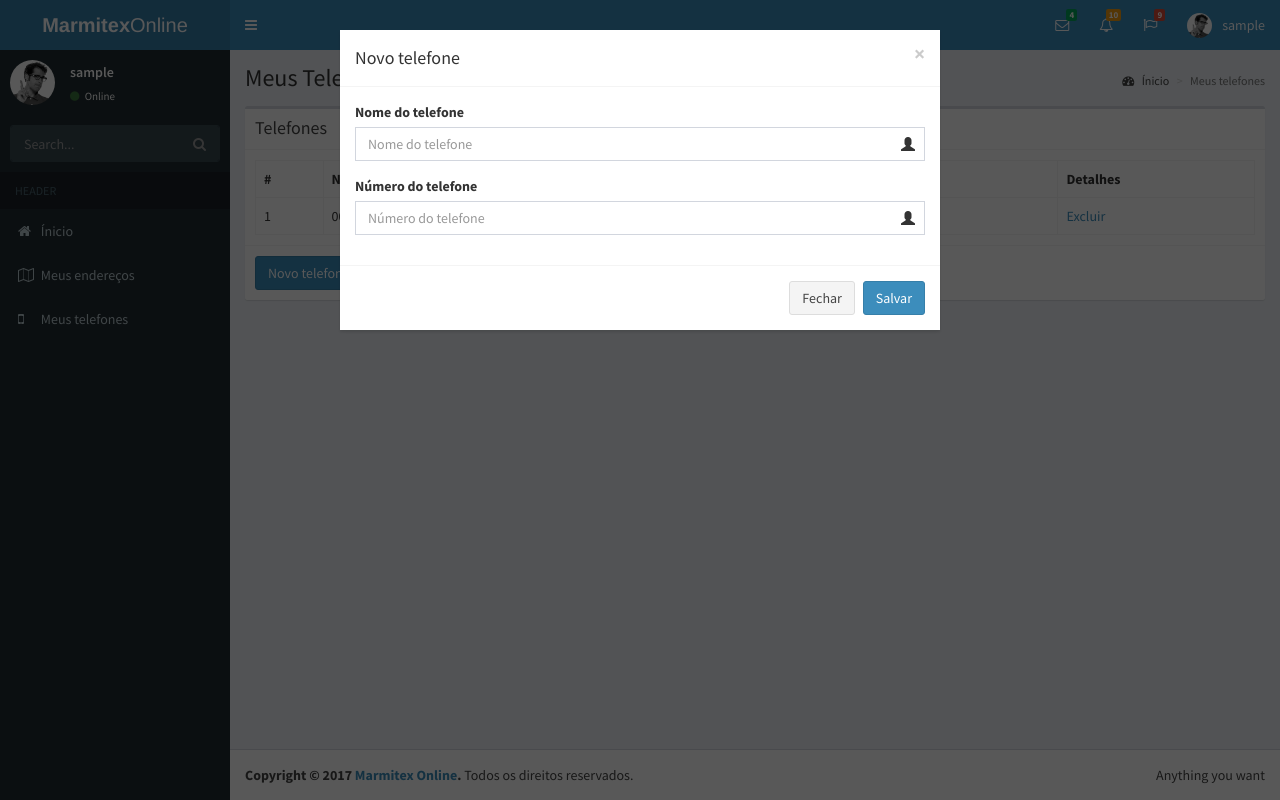
After one commit to doughenri2/japonesys, a PHP site: page /phones.php in a window 1280 px wide, after a click on "Novo telefone". The commit adds this page. Run offline with PHP 8.4, Linux system fonts and the light colour scheme; the visitor is signed in with stand-in values (Sample User, id 1); tables that the repository leaves empty or names only in its code hold one stand-in row (values such as "Sample post"); some libraries are stand-ins or nearby versions.

Commit message:
CRUD telefones

```diff
--- /dev/null
+++ b/sys/js/phonesjs.js
@@ -0,0 +1,63 @@
+$("#btn_save_phone").click(function(){
+  var name_phone = $("#name_phone").val();
+  var phone_number = $("#phone_number").val();
+  if(name_phone == ""){
+      alert("Digite o nome do telefone");
+      $("#name_phone").focus();
+  }else if(phone_number == ""){
+    alert("Digite o número do telefone");
+    $("#phone_number").focus();
+  }else{
+    $.post( "new_phone.php", {
+      name_phone: name_phone,
+      phone_number: phone_number
+     })
+    .done(function( data ) {
+      var obj = jQuery.parseJSON(data);
+      if(obj.status){
+        alert(obj.message);
+        location.reload();
+      }else{
+        alert(obj.message);
+      }
+    });
+  }
+});
+
+
+
+$(".edit_link").click(function(){
+  var c = confirm("Você tem certeza que deseja excluir?");
+  if(c){
+    $.post( "del_phone.php", {
+      id: $(this).attr('id')
+     })
+    .done(function( data ) {
+      var obj = jQuery.parseJSON(data);
+      if(obj.status){
+        alert(obj.message);
+        location.reload();
+      }else{
+        alert(obj.message);
+      }
+    });
+  }
+});
+
+$("#delete_address").click(function(){
+  var c = confirm("Você tem certeza que deseja excluir?");
+  if(c){
+    $.post( "del_addr.php", {
+      id: $("#id_addr").val()
+     })
+    .done(function( data ) {
+      var obj = jQuery.parseJSON(data);
+      if(obj.status){
+        alert(obj.message);
+        location.reload();
+      }else{
+        alert(obj.message);
+      }
+    });
+  }
+});
--- a/sys/layout/layout.php
+++ b/sys/layout/layout.php
@@ -204,6 +204,7 @@ function topmenu(){
           <li><a href="../sys/"><i class="fa fa-home"></i> <span>Ínicio</span></a></li>
 
           <li><a href="addresses.php"><i class="fa fa-map-o"></i> <span>Meus endereços</span></a></li>
+          <li><a href="phones.php"><i class="fa fa-mobile-phone"></i> <span>Meus telefones</span></a></li>
           <!-- <li><a href="#"><i class="fa fa-link"></i> <span>Another Link</span></a></li>
           <li class="treeview">
             <a href="#"><i class="fa fa-link"></i> <span>Multilevel</span>
--- /dev/null
+++ b/sys/phones.php
@@ -0,0 +1,162 @@
+<!DOCTYPE html>
+<!--
+This is a starter template page. Use this page to start your new project from
+scratch. This page gets rid of all links and provides the needed markup only.
+-->
+<html>
+<head>
+  <meta charset="utf-8">
+  <meta http-equiv="X-UA-Compatible" content="IE=edge">
+  <title>Meus endereços</title>
+  <?php
+  require("func/func.php");
+  verifySession();
+  ?>
+  <!-- Tell the browser to be responsive to screen width -->
+  <meta content="width=device-width, initial-scale=1, maximum-scale=1, user-scalable=no" name="viewport">
+  <!-- Bootstrap 3.3.6 -->
+  <link rel="stylesheet" href="../components_sys/bootstrap/css/bootstrap.min.css">
+  <!-- Font Awesome -->
+  <link rel="stylesheet" href="https://cdnjs.cloudflare.com/ajax/libs/font-awesome/4.5.0/css/font-awesome.min.css">
+  <!-- Ionicons -->
+  <link rel="stylesheet" href="https://cdnjs.cloudflare.com/ajax/libs/ionicons/2.0.1/css/ionicons.min.css">
+  <!-- Theme style -->
+  <link rel="stylesheet" href="../components_sys/dist/css/AdminLTE.min.css">
+  <!-- AdminLTE Skins. We have chosen the skin-blue for this starter
+        page. However, you can choose any other skin. Make sure you
+        apply the skin class to the body tag so the changes take effect.
+  -->
+
+  <style>
+    #div_addresses{
+      display: none;
+      padding: 0px;
+    }
+  </style>
+
+
+  <link rel="stylesheet" href="../components_sys/dist/css/skins/skin-blue.min.css">
+
+  <!-- HTML5 Shim and Respond.js IE8 support of HTML5 elements and media queries -->
+  <!-- WARNING: Respond.js doesn't work if you view the page via file:// -->
+  <!--[if lt IE 9]>
+  <script src="https://oss.maxcdn.com/html5shiv/3.7.3/html5shiv.min.js"></script>
+  <script src="https://oss.maxcdn.com/respond/1.4.2/respond.min.js"></script>
+  <![endif]-->
+</head>
+<body class="hold-transition skin-blue sidebar-mini">
+  <?php require("layout/layout.php"); ?>
+<div class="wrapper">
+
+  <?php
+  topmenu();
+  aside();
+  ?>
+
+  <!-- Content Wrapper. Contains page content -->
+  <div class="content-wrapper">
+    <!-- Content Header (Page header) -->
+    <section class="content-header">
+      <h1>
+        Meus Telefones
+        <small>Todos os telefones cadastrados</small>
+      </h1>
+      <ol class="breadcrumb">
+        <li><a href="../sys/"><i class="fa fa-dashboard"></i> Ínicio</a></li>
+        <li class="active">Meus telefones</li>
+      </ol>
+    </section>
+    <section class="content">
+
+      <div class="box">
+              <div class="box-header with-border">
+                <h3 class="box-title">Telefones</h3>
+
+              </div>
+              <div class="box-body">
+                <?php
+                require("../connection/bd_connection.php");
+                $SQL = "SELECT * FROM phones WHERE id_user = '".$_SESSION['id_user']."'";
+                $result = mysqli_query($con, $SQL) or die(mysqli_error($con));
+                if(mysqli_num_rows($result) > 0){
+                  ?>
+                  <table class="table table-bordered">
+                      <tbody><tr>
+                        <th>#</th>
+                        <th>Nome do telefone</th>
+                        <th>Número do telefone</th>
+                        <th>Detalhes</th>
+                      </tr>
+                      <?php
+                      while($row = mysqli_fetch_assoc($result)){
+                        echo "
+                            <tr>
+                              <td>".$row['id']."</td>
+                              <td>".$row['nome_telefone']."</td>
+                              <td>".$row['tel_number']."</td>
+                              <td>
+                              <a href='#' class='edit_link' id='".$row['id']."'> Excluir </a>
+                              </td>
+                            </tr>";
+                      }
+                       ?>
+                    </tbody></table>
+                  <?php
+                }else{
+                  echo "<h4> Você não possui telefones cadastrados. </h4>";
+                }
+                ?>
+              </div>
+              <!-- /.box-body -->
+              <div class="box-footer">
+                <button type='button' class='btn btn-primary' data-toggle='modal' data-target='#modalCadastro'> Novo telefone </button>
+              </div>
+              <!-- /.box-footer-->
+            </div>
+          <!-- Modal -->
+          <div class="modal fade" id="modalCadastro" tabindex="-1" role="dialog" aria-labelledby="myModalLabel">
+            <div class="modal-dialog" role="document">
+              <div class="modal-content">
+                <div class="modal-header">
+                  <button type="button" class="close" data-dismiss="modal" aria-label="Close"><span aria-hidden="true">&times;</span></button>
+                  <h4 class="modal-title" id="myModalLabel">Novo telefone</h4>
+                </div>
+                <div class="modal-body">
+
+                  <label> Nome do telefone</label>
+                  <div class="form-group has-feedback">
+                    <input type="text" class="form-control" id="name_phone" placeholder="Nome do telefone" >
+                    <span class="glyphicon glyphicon-user form-control-feedback"></span>
+                  </div>
+                  <label> Número do telefone </label>
+                  <div class="form-group has-feedback">
+                    <input type="text" class="form-control" id="phone_number" placeholder="Número do telefone" >
+                    <span class="glyphicon glyphicon-user form-control-feedback"></span>
+                  </div>
+                </div>
+                <div class="modal-footer">
+                  <button type="button" class="btn btn-default" data-dismiss="modal">Fechar</button>
+                  <button type="button" class="btn btn-primary" id='btn_save_phone'>Salvar</button>
+                </div>
+              </div>
+            </div>
+          </div>
+
+    </section>
+  </div>
+  <?php
+  rodape();
+
+   ?>
+
+  <div class="control-sidebar-bg"></div>
+</div>
+
+
+<script src="../components_sys/plugins/jQuery/jquery-2.2.3.min.js"></script>
+<script src="../components_sys/bootstrap/js/bootstrap.min.js"></script>
+<script src="../components_sys/dist/js/app.min.js"></script>
+<script src="js/phonesjs.js"></script>
+
+</body>
+</html>
```
Also changed, not shown: sys/del_phone.php (added, +21 -0 lines), sys/get_phone.php (added, +21 -0 lines), sys/myaddresses/index.php (deleted, +0 -99 lines), sys/new_phone.php (added, +24 -0 lines).
